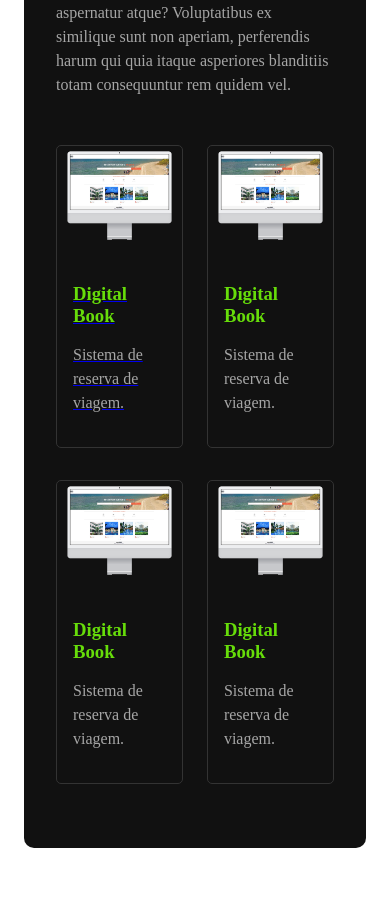
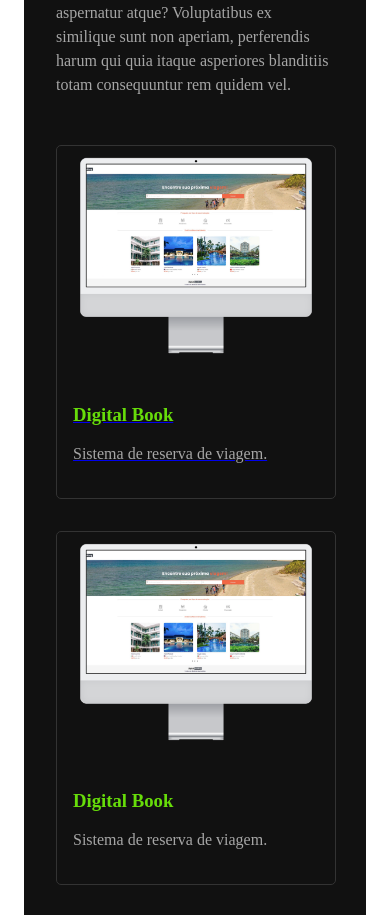
Before and after one commit to edimilsonbraz/app-portfolio, a React (Vite) app: page / in a window 390 px wide. Shown: the part 4087-5002 px from the top of the page. Before the commit the page ends 4959 px from the top, so only its background shows below. Built offline with nearby package versions, Linux system fonts and the light colour scheme; the HTML template or start-up script is replaced by a standard one.

Commit message:
:iphone: Add responsiveness Project card

```diff
--- a/src/styles/components/app.sass
+++ b/src/styles/components/app.sass
@@ -7,10 +7,10 @@
   padding: 3rem
   gap: 3rem
 
-  @include mixins.tablet-lg
+  @include mixins.tablet-sm
     display: block
 
-  @include mixins.mobile
+  @include mixins.tablet-sm
     padding: 1rem
 
   h1
@@ -21,6 +21,6 @@
     -webkit-background-clip: text
     -webkit-text-fill-color: transparent
 
-    @include mixins.tablet-lg
+    @include mixins.tablet-sm
       font-size: 3rem
       text-align: center
--- a/src/styles/components/mainContent.sass
+++ b/src/styles/components/mainContent.sass
@@ -7,10 +7,7 @@
   border-radius: variables.$container-border-radius
   padding: 3rem
 
-  // @include mixins.tablet-lg
-  //   flex:
-
-  @include mixins.mobile
+  @include mixins.tablet-sm
     padding: 2rem
 
   section
--- a/src/styles/components/projectsContainer.sass
+++ b/src/styles/components/projectsContainer.sass
@@ -8,14 +8,19 @@
     display: flex
     flex-wrap: wrap
     justify-content: space-between
+
+    @include mixins.tablet-sm
+      flex-direction: column
+
     .project-card
       gap: 1rem
       border: 1px solid #333
       width: 45%
       border-radius: variables.$card-border-radius
       margin-top: 2rem
-      // padding: 2rem
 
+      @include mixins.tablet-sm
+        width: 100%
       img
         max-width: 100%
         border-radius: 8px
--- a/src/styles/components/sidebar.sass
+++ b/src/styles/components/sidebar.sass
@@ -18,7 +18,7 @@
     position: absolute
     top: -3rem
 
-    @include mixins.tablet-lg
+    @include mixins.tablet-sm
       max-width: 60%
     //   position: static
 
@@ -29,7 +29,7 @@
     margin-top: 60%
     padding: .8rem 1.2rem
 
-    @include mixins.tablet-lg
+    @include mixins.tablet-sm
       margin-top: 55%
 
   .btn
--- a/src/styles/mixins.sass
+++ b/src/styles/mixins.sass
@@ -28,6 +28,6 @@
   @media (max-width: 1080px)
     @content
 
-@mixin tablet-lg
+@mixin tablet-sm
   @media (max-width: 928px)
     @content
```
